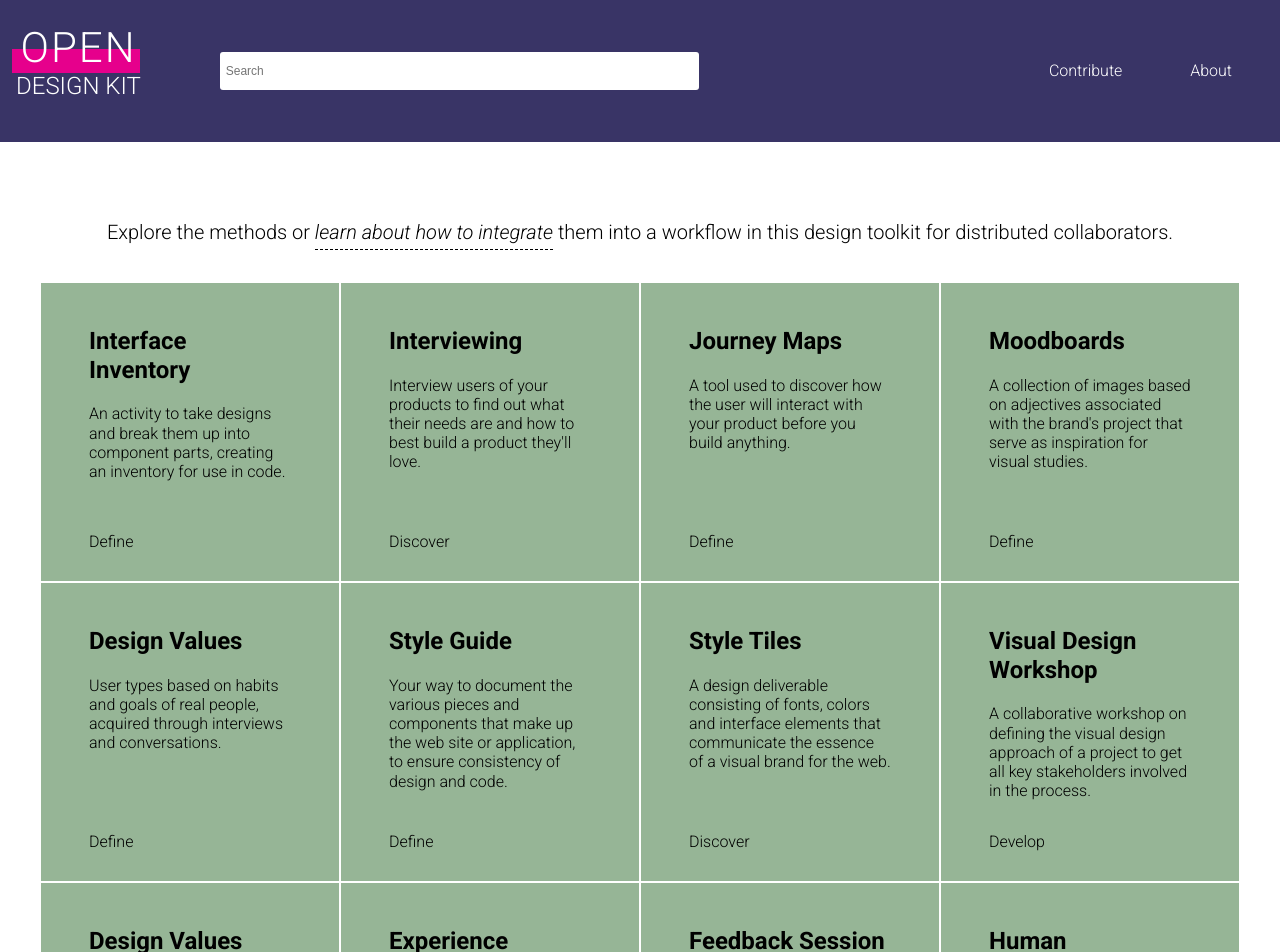
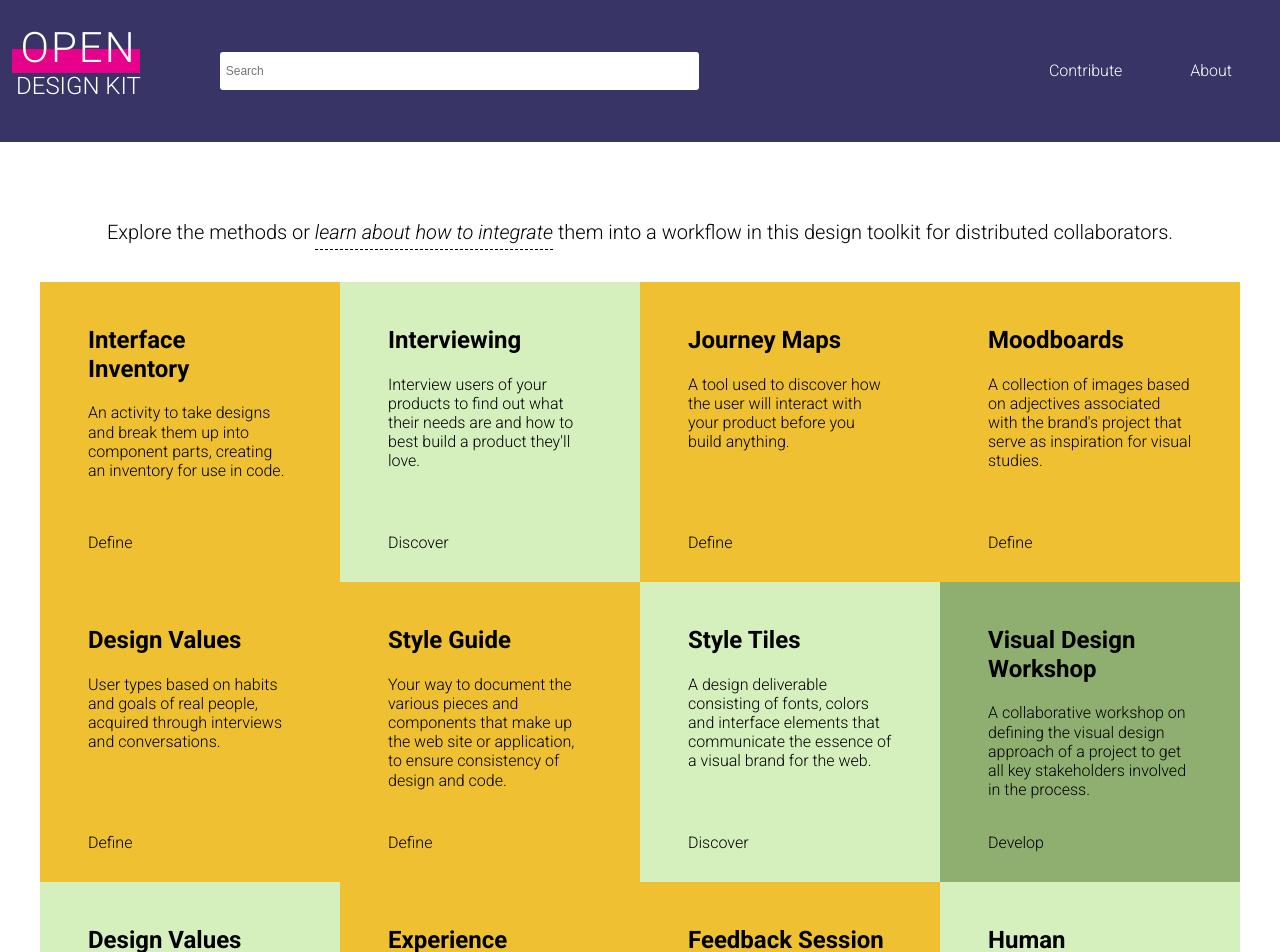
Before and after one commit to open-design-kit/opendesignkit, a Jekyll site: the page built from index.html, in a window 1280 px wide. Shown: the top 952 px of the page. Built offline with Jekyll 4.4.1, drawn with Linux system fonts in a browser that asks for light colours.

Commit message:
background colors of the cards via the tag

```diff
--- a/css/styles.css
+++ b/css/styles.css
@@ -380,8 +380,6 @@ footer p {
 
 /* TODO: figure out how to handle height here for various screen sizes */
 .method-list-item {
-    background-color: #96B596;
-    border: 1px solid #fff;
     float: left;
     font-size: 1em;
     line-height: 1.2;
@@ -389,6 +387,19 @@ footer p {
     padding: 2% 4%;
     position: relative;
     width: 50%;
+}
+
+/* Background colors via the tags */
+.method-list-item.define {
+    background-color: #EEC032;
+}
+
+.method-list-item.discover {
+    background-color: #D5EFBD;
+}
+
+.method-list-item.develop {
+    background-color: #8FAF70;
 }
 
 /* Using floats to clear things when appropriate, so can be easily change */
--- a/index.html
+++ b/index.html
@@ -10,7 +10,7 @@ title: Welcome to Open Design Kit
         <section class="" id="all-phases">
             <ul class="method-list">
                 {% for method in site.methods %}
-                    <li class="method-list-item">
+                    <li class="method-list-item {{ method.tags }}">
                         <h2>{{ method.title }}</h2>
                         <p>{{ method.teaser }}</p>
                         <span class="method-list-tag"> {{ method.tags }}</span>
```
